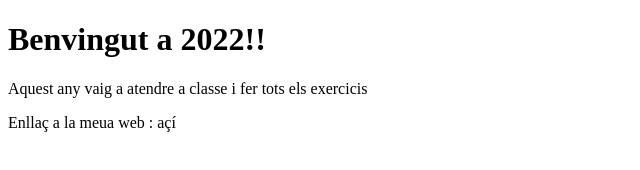
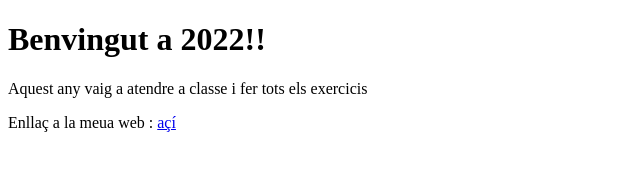
Before and after one commit to Protofracasado/Web-2022, a plain HTML site: page index.html in a window 1280 px wide. Shown: the full height of the page, 0-640 px from the left. Drawn offline with Linux system fonts and the light colour scheme.

Commit message:
Update index.html

```diff
--- a/index.html
+++ b/index.html
@@ -10,6 +10,6 @@
     <h1>Benvingut a 2022!!</h1>
     <p>Aquest any vaig a atendre a classe i fer tots els exercicis</p>
 
-     <p>Enllaç a la meua web : <a href="https://protofracasado.github.io/web2022/"></a> açí </p>
+     <p>Enllaç a la meua web : <a href="https://protofracasado.github.io/web2022/">açí</p>
 </body
 </html>
```
